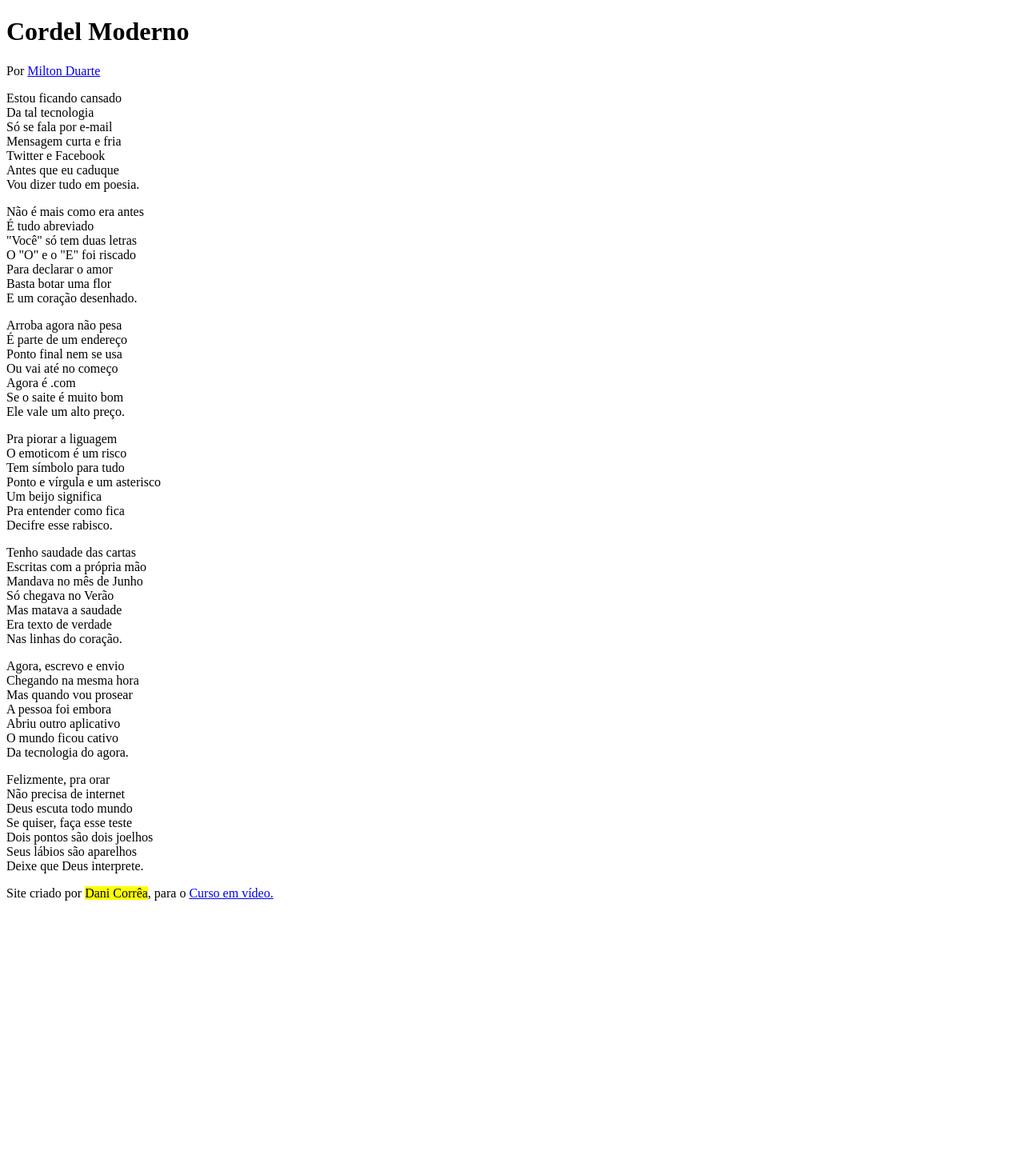
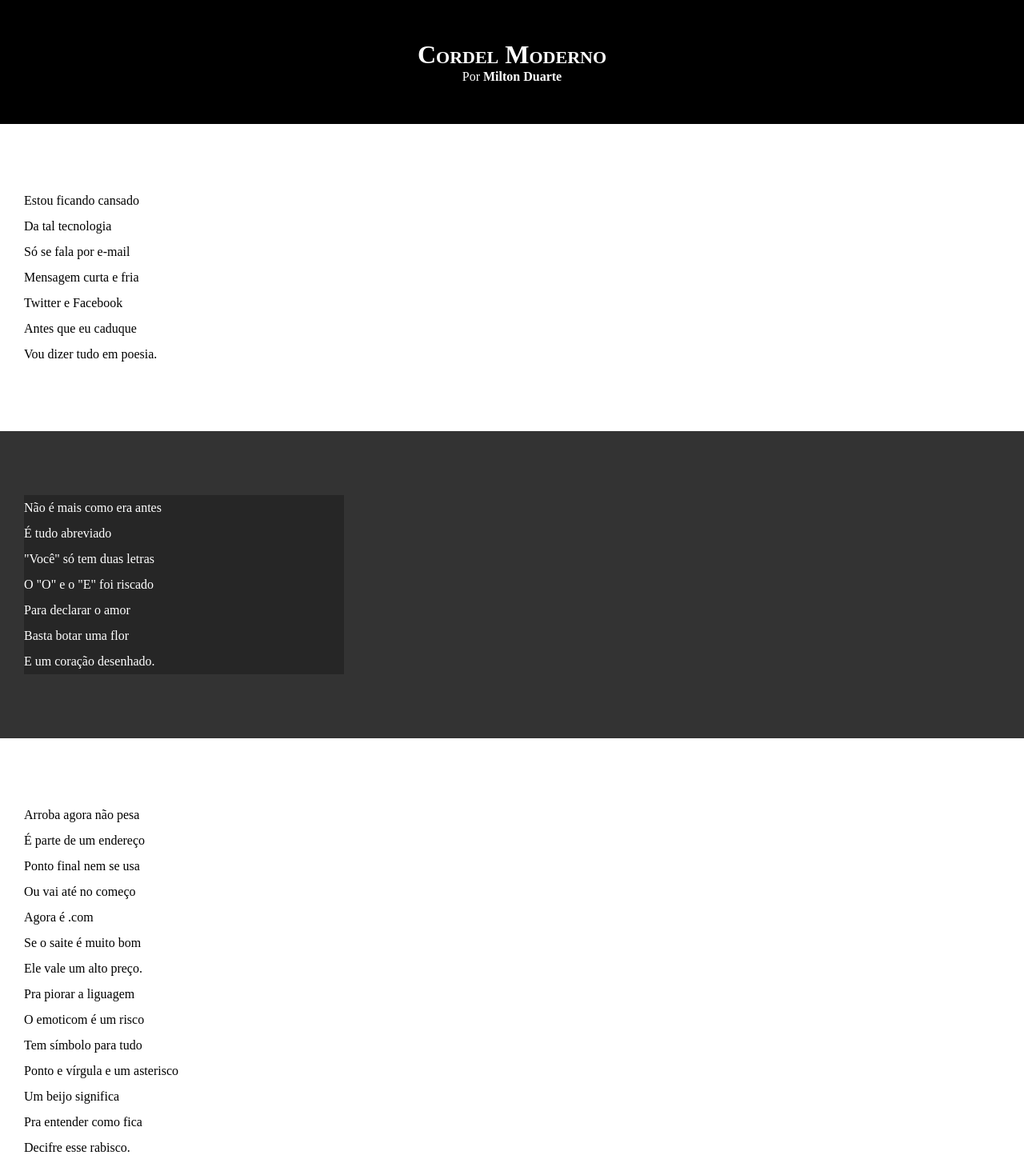
Before and after one commit to Danicp4/html-css, a plain HTML site: page desafios/desafio12/index.html in a window 1280 px wide. Shown: the top 1454 px of the page at 80% size. Before the commit the page ends 1134 px from the top, so only its background shows below. Drawn offline with Linux system fonts and the light colour scheme.

Commit message:
add estilos e blocos

```diff
--- a/desafios/desafio12/estilo/style.css
+++ b/desafios/desafio12/estilo/style.css
@@ -1 +1,65 @@
 @charset "UTF-8";
+
+* {
+    margin: 0;
+    padding: 0;
+}
+
+html, body {
+    min-height: 100vh;
+    background-color: darkgray;
+}
+
+header {
+    background-color: black;
+    color: white;
+    text-align: center;
+}
+
+header h1 {
+    padding-top: 50px;
+    font-variant: small-caps;
+}
+
+header > p {
+    padding-bottom: 50px;
+}
+
+header a, footer a {
+    color: white;
+    text-decoration: none;
+    font-weight: bolder;
+}
+
+header a:hover, footer a:hover {
+    text-decoration: underline;
+}
+
+section {
+    padding-top: 10vh;
+    padding-bottom: 10vh;
+    line-height: 2em;
+    padding-left: 30px;
+}
+
+section.normal {
+    background-color: white;
+    color: black;
+}
+
+section.imagem {
+    background-color: rgb(51, 51, 51);
+    color: white;
+}
+
+section.imagem > p {
+    width: 400px;
+    background-color: rgba(0, 0, 0, 0.253);
+}
+
+footer {
+    background-color: black;
+    color: white;
+    text-align: center;
+    padding: 10px;
+}
--- a/desafios/desafio12/index.html
+++ b/desafios/desafio12/index.html
@@ -13,8 +13,8 @@
 
     </header>
 
+        <section class="normal">
             <p>
-        <section class="normal">
                 Estou ficando cansado <br>
                 Da tal tecnologia <br>
                 Só se fala por e-mail <br>
@@ -22,13 +22,13 @@
                 Twitter e Facebook <br>
                 Antes que eu caduque <br>
                 Vou dizer tudo em poesia.
+            </p>
         </section>
-    </p>
 
 
-<p>
 
         <section class="imagem">
+            <p>
                 Não é mais como era antes <br>
                 É tudo abreviado <br>
                 "Você" só tem duas letras <br>
@@ -36,14 +36,14 @@
                 Para declarar o amor <br>
                 Basta botar uma flor <br>
                 E um coração desenhado.
+            </p>
         </section>
-</p>
 
 
 
         <section class="normal">
-        <p>
-            Arroba agora não pesa <br>
+
+            <p> Arroba agora não pesa <br>
                 É parte de um endereço  <br>
                 Ponto final nem se usa <br>
                 Ou vai até no começo <br>
@@ -65,8 +65,8 @@
 
 
 
+        <section class="imagem">
             <p>
-        <section class="imagem">
                 Tenho saudade das cartas <br>
                 Escritas com a própria mão <br>
                 Mandava no mês de Junho <br>
@@ -74,8 +74,9 @@
                 Mas matava a saudade <br>
                 Era texto de verdade <br>
                 Nas linhas do coração.
+            </p>
         </section>
-    </p>
+
 
 
 
@@ -101,6 +102,6 @@
             </p>
         </section>
 
-    <footer> Site criado por <mark>Dani Corrêa</mark>, para o <a href="https://gustavoguanabara.github.io" target="_blank">Curso em vídeo.</a></footer>
+    <footer> Site criadDani Corrêa, para o <a href="https://gustavoguanabara.github.io" target="_blank">Curso em vídeo.</a></footer>
 </body>
 </html>
```
Lines whose indentation alone changed are shown as unchanged.
